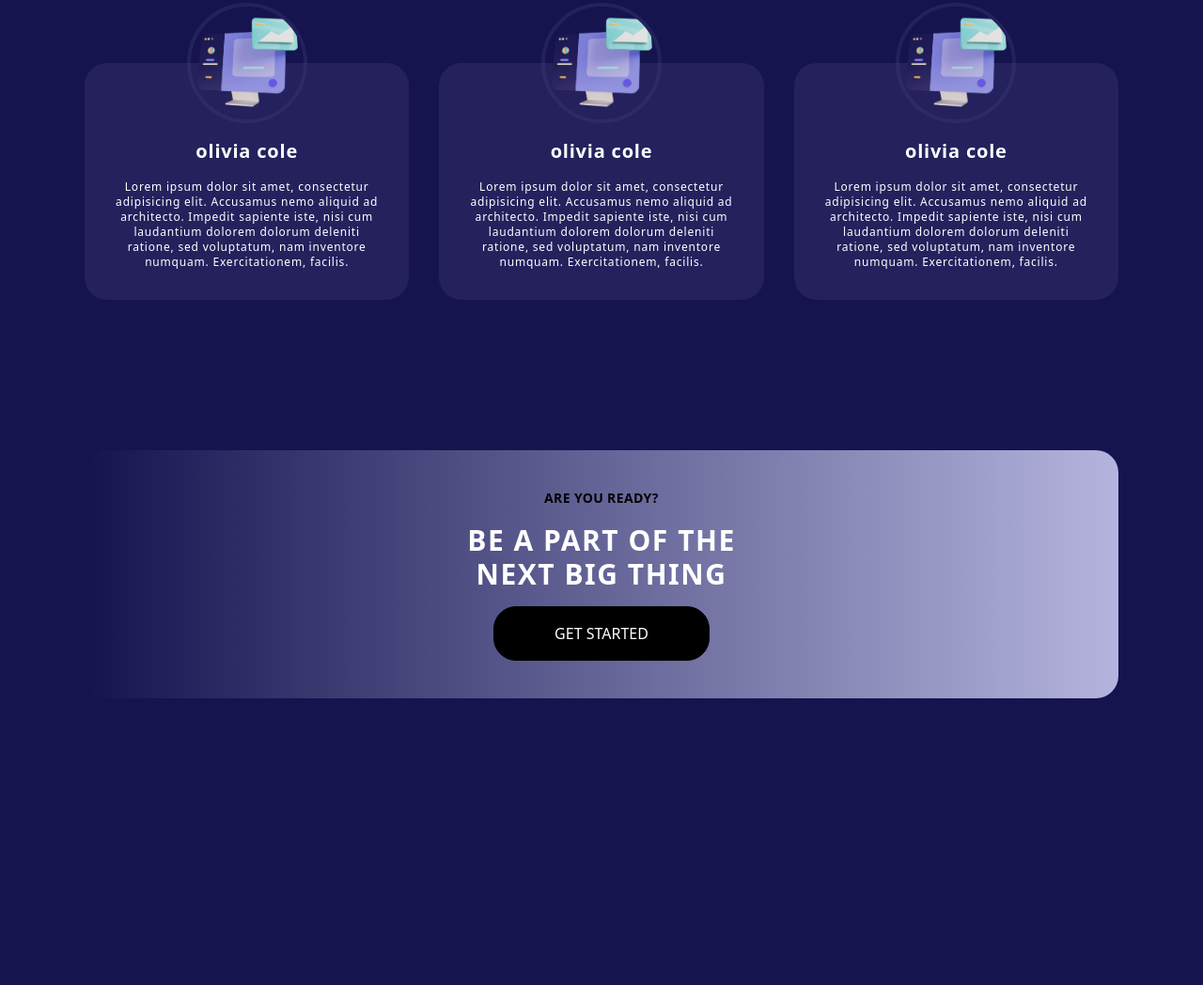
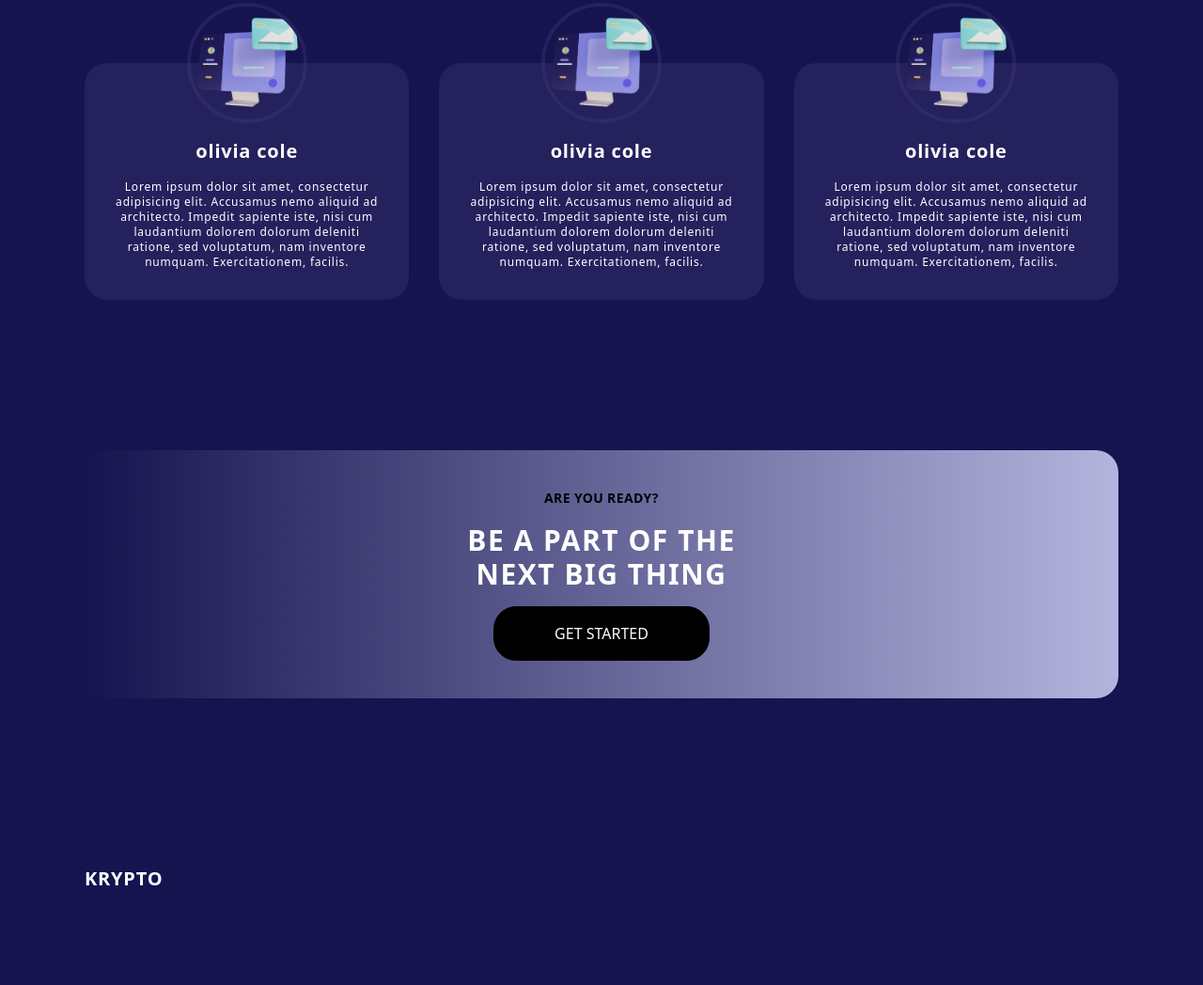
Before and after one commit to EmmyRecent/Krypto, a website: page src/index.html in a window 1280 px wide. Shown: the part 1861-2909 px from the top of the page at 94% size. Before the commit the page ends 2684 px from the top, so only its background shows below. Drawn offline with nearby package versions, Linux system fonts and the light colour scheme.

Commit message:
footer section

```diff
--- a/src/index.html
+++ b/src/index.html
@@ -234,7 +234,18 @@
     </main>
 
     <footer>
+      <div class="container py-20">
+        <div class="grid lg:grid-cols-3 md:grid-cols-2">
+          <div class="text-color-white py-4 text-xl font-bold uppercase leading-relaxed">
+            <a href="#">Krypto</a>
+          </div>
 
+          <div>
+
+          </div>
+          <div></div>
+        </div>
+      </div>
     </footer>
 
     <script src="script.js"></script>
```
Also changed, not shown: dist/output.css.
